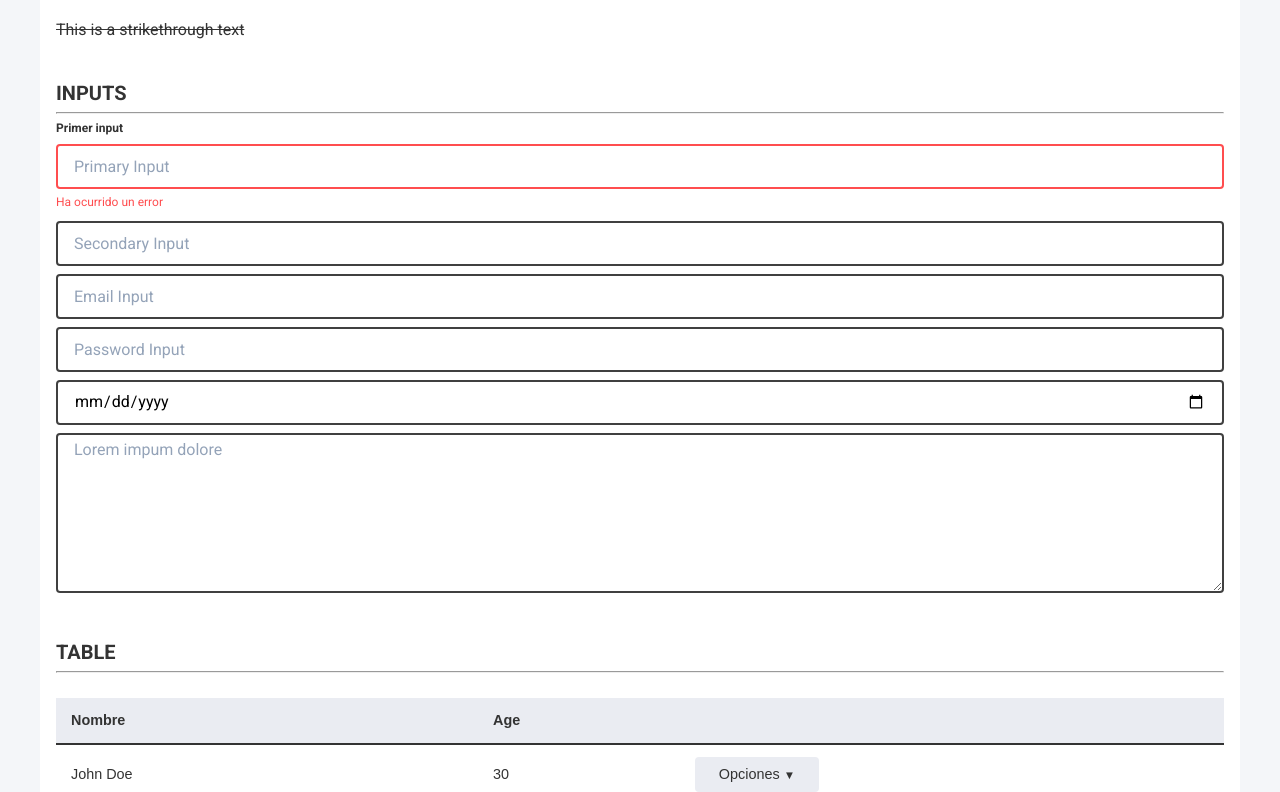
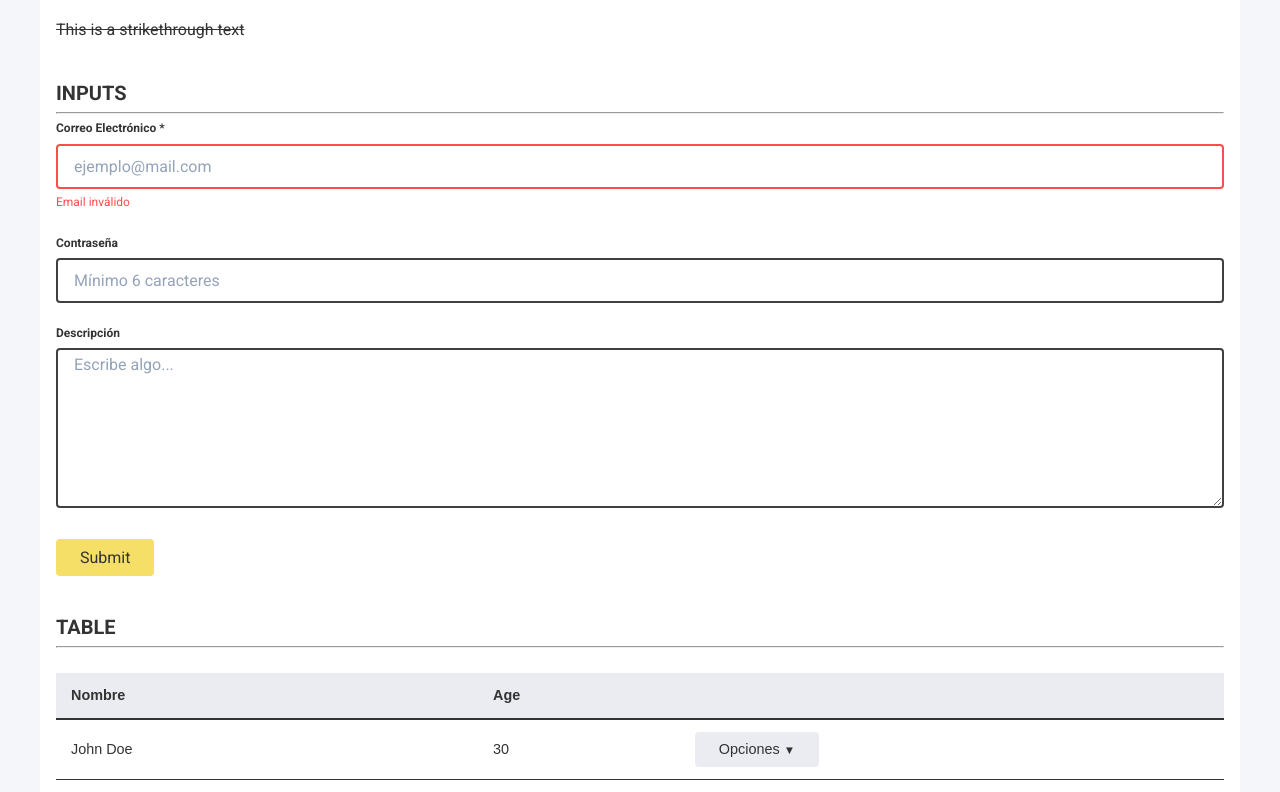
Before and after one commit to TeslaWillow/HectorJosueCaballeroMunoz, an Angular app in the folder frontend-bp/: page / in a window 1280 px wide. Shown: the part 680-1472 px from the top of the page. Built offline with nearby package versions, Linux system fonts and the light colour scheme.

Commit message:
Inputs finished

```diff
--- a/frontend-bp/src/app/app.component.html
+++ b/frontend-bp/src/app/app.component.html
@@ -30,18 +30,39 @@
     <div class="mb-5">
       <h3>INPUTS</h3>
       <hr>
-      <div class="flex flex-column">
-        <div class="mb-1">
-          <label class="form-label" for="first_input">Primer input</label>
-          <input id="first_input" type="text" class="input input--invalid" placeholder="Primary Input">
-          <small class="text-danger">Ha ocurrido un error</small>
+      <form [formGroup]="form" (ngSubmit)="onSubmit()">
+        <div class="mb-3">
+          <shared-component-input
+            formControlName="email"
+            type="email"
+            label="Correo Electrónico"
+            placeholder="ejemplo@mail.com"
+            [required]="true"
+            [errorMessage]="form.get('email')?.errors ? 'Email inválido' : ''"
+          ></shared-component-input>
         </div>
-        <input type="number" class="input mb-1" placeholder="Secondary Input">
-        <input type="email" class="input mb-1" placeholder="Email Input">
-        <input type="password" class="input mb-1" placeholder="Password Input">
-        <input type="date" class="input mb-1" placeholder="Date Input">
-        <textarea class="input mb-1" placeholder="Lorem impum dolore"></textarea>
-      </div>
+
+        <div class="mb-3">
+          <shared-component-input
+            formControlName="password"
+            type="password"
+            label="Contraseña"
+            placeholder="Mínimo 6 caracteres"
+            [errorMessage]="form.get('password')?.errors ? 'Contraseña muy corta' : ''"
+          ></shared-component-input>
+        </div>
+
+        <div class="mb-3">
+          <shared-component-input
+            formControlName="description"
+            type="textarea"
+            label="Descripción"
+            placeholder="Escribe algo..."
+          ></shared-component-input>
+        </div>
+
+        <shared-ui-button [type]="'submit'"><span>Submit</span></shared-ui-button>
+      </form>
     </div>
 
     <div class="mb-5">
--- a/frontend-bp/src/app/app.component.ts
+++ b/frontend-bp/src/app/app.component.ts
@@ -1,23 +1,41 @@
-import { Component, signal } from '@angular/core';
-import { RouterOutlet } from '@angular/router';
+import { Component, inject, signal } from '@angular/core';
+
 import { ModalComponent } from './shared/components/modal/modal.component';
 import { ButtonComponent } from './shared/ui/button/button.component';
 import { TableComponent } from "./shared/ui/table/table.component";
 import { TableConfig } from './shared/ui/table/table.interface';
 import { DropdownComponent } from './shared/components/dropdown/dropdown.component';
 import { DropdownItemComponent } from './shared/components/dropdown-item/dropdown-item.component';
+import { InputComponent } from './shared/components/input/input.component';
+import { FormBuilder, FormGroup, ReactiveFormsModule, Validators } from '@angular/forms';
 
 @Component({
   selector: 'app-root',
-  imports: [ModalComponent, ButtonComponent, TableComponent, DropdownComponent, DropdownItemComponent],
+  imports: [
+    ModalComponent,
+    ButtonComponent,
+    TableComponent,
+    DropdownComponent,
+    DropdownItemComponent,
+    InputComponent,
+    ReactiveFormsModule
+  ],
   templateUrl: './app.component.html',
   styleUrl: './app.component.scss'
 })
 export class AppComponent {
   public title: string = 'frontend-bp';
 
+  private _fb= inject(FormBuilder);
+
   public isDarkMode: boolean = false;
   public modalIsOpen = signal(false);
+
+  public form: FormGroup = this._fb.group({
+    email: ['', [Validators.required, Validators.email]],
+    password: ['', Validators.minLength(6)],
+    description: ['', Validators.maxLength(200)],
+  });
 
   public tableConfig = signal<TableConfig>({
     columns: [
@@ -35,6 +53,15 @@ export class AppComponent {
 
   public openModal(): void { this.modalIsOpen.set(true); }
   public onModalClosed(): void { this.modalIsOpen.set(false); }
+
+  public onSubmit(): void {
+    if (this.form.invalid) {
+      console.log('Form invalid:', this.form.value);
+      this.form.markAllAsTouched();
+      return;
+    }
+    console.log('Form submitted:', this.form.value);
+  }
 
   public handleAction(action: string, row: any): void {
     console.log(`Action: ${action}`, row);
--- /dev/null
+++ b/frontend-bp/src/app/shared/components/input/input.component.html
@@ -0,0 +1,41 @@
+<div class="input-container" [class.invalid]="errorMessage()">
+  @if (label()) {
+    <label [for]="id()" class="form-label">
+      {{ label() }}
+      @if (required()) {
+        <span class="required-asterisk">*</span>
+      }
+    </label>
+  }
+
+  @if (type() === 'textarea') {
+    <textarea
+      [id]="id()"
+      [placeholder]="placeholder()"
+      [disabled]="disabled()"
+      [readonly]="readonly()"
+      [value]="value()"
+      (input)="handleInput($event)"
+      (blur)="handleBlur()"
+      class="input"
+      [class.input--invalid]="errorMessage()"
+    ></textarea>
+  } @else {
+    <input
+      [id]="id()"
+      [type]="type()"
+      [placeholder]="placeholder()"
+      [disabled]="disabled()"
+      [readonly]="readonly()"
+      [value]="value()"
+      (input)="handleInput($event)"
+      (blur)="handleBlur()"
+      class="input"
+      [class.input--invalid]="errorMessage()"
+    />
+  }
+
+  @if (errorMessage()) {
+    <small class="text-danger">{{ errorMessage() }}</small>
+  }
+</div>
--- /dev/null
+++ b/frontend-bp/src/app/shared/components/input/input.component.ts
@@ -0,0 +1,87 @@
+import {
+  Component, Input, forwardRef, booleanAttribute,
+  ChangeDetectorRef, inject, signal, input, model
+} from '@angular/core';
+import {
+  NG_VALUE_ACCESSOR, NG_VALIDATORS,
+  ControlValueAccessor, Validator, AbstractControl,
+  ValidationErrors, ReactiveFormsModule, FormsModule
+} from '@angular/forms';
+import { CommonModule } from '@angular/common';
+
+// Constants for ControlValueAccessor and Validator
+// These constants are used to provide the component as a value accessor and validator in Angular forms
+const INPUT_VALUE_ACCESSOR = {
+  provide: NG_VALUE_ACCESSOR,
+  useExisting: forwardRef(() => InputComponent),
+  multi: true
+};
+// Validator for the input component
+const INPUT_VALIDATOR = {
+  provide: NG_VALIDATORS,
+  useExisting: forwardRef(() => InputComponent),
+  multi: true
+};
+
+@Component({
+  selector: 'shared-component-input',
+  standalone: true,
+  imports: [CommonModule, ReactiveFormsModule, FormsModule],
+  templateUrl: './input.component.html',
+  styleUrls: [],
+  providers: [INPUT_VALUE_ACCESSOR, INPUT_VALIDATOR]
+})
+export class InputComponent implements ControlValueAccessor, Validator {
+  private _cdRef = inject(ChangeDetectorRef);
+
+  // Inputs
+  public id = input<string>('');
+  public type = input<'text' | 'number' | 'email' | 'password' | 'date' | 'textarea'>('text');
+  public placeholder = input<string>('');
+  public label = input<string>('');
+  public errorMessage = input<string>('');
+  public disabled = input<boolean, boolean>(false, { transform: booleanAttribute });
+  public readonly = input<boolean, boolean>(false, { transform: booleanAttribute });
+  public required = input<boolean, boolean>(false, { transform: booleanAttribute });
+
+  // MODEL (Two-way data binding w/ signals)
+  public value = model<any>('');
+
+  // CONTROL VALUE ACCESSOR IMPLEMENTATION (Reactive Forms)
+  public onChange: (value: any) => void = (() => {});
+  public onTouched: () => void = (() => {});
+
+  public writeValue(value: any): void {
+    this.value.set(value);
+    this._cdRef.markForCheck();
+  }
+
+  public registerOnChange(fn: any): void {
+    this.onChange = fn;
+  }
+
+  public registerOnTouched(fn: any): void {
+    this.onTouched = fn;
+  }
+
+  // VALIDATION
+  public validate(control: AbstractControl): ValidationErrors | null {
+    if (this.required() && !control.value) {
+      return { required: true };
+    }
+    return null;
+  }
+
+  // HANDLERS
+  public handleInput(event: Event): void {
+    const value = (event.target as HTMLInputElement).value;
+    this.value.set(value);
+    this.onChange(value);
+    this.onTouched();
+  }
+
+  public handleBlur(): void {
+    this.onTouched();
+  }
+
+}
--- a/frontend-bp/src/app/shared/ui/button/button.component.ts
+++ b/frontend-bp/src/app/shared/ui/button/button.component.ts
@@ -14,7 +14,6 @@ export class ButtonComponent {
   public readonly click    = output<Event>();
 
   public handleClick(event: Event): void {
-    event.preventDefault();
     event.stopPropagation();
     // If the button is disabled or loading, do not emit the clicked event
     if (this.disabled() || this.loading()) return;
```
